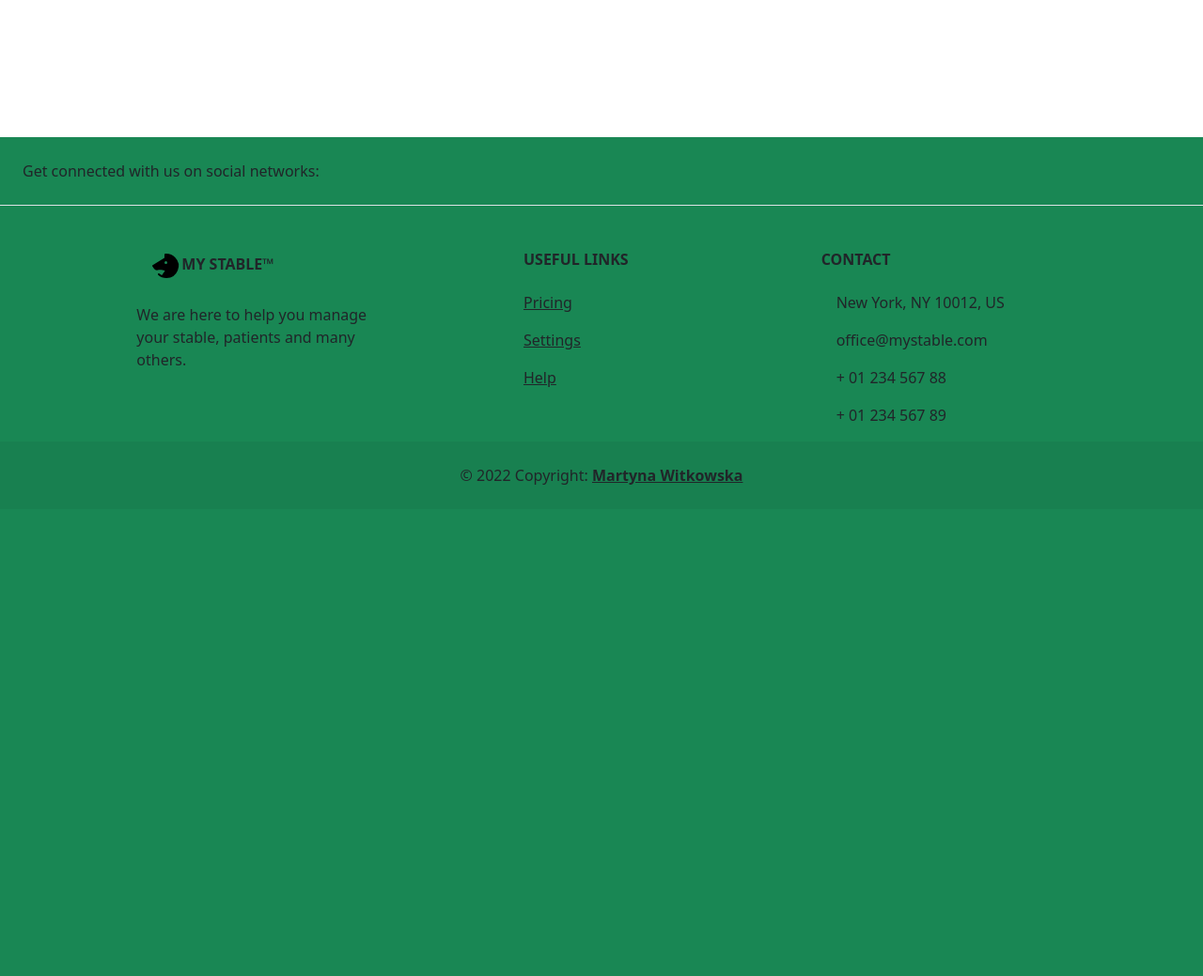
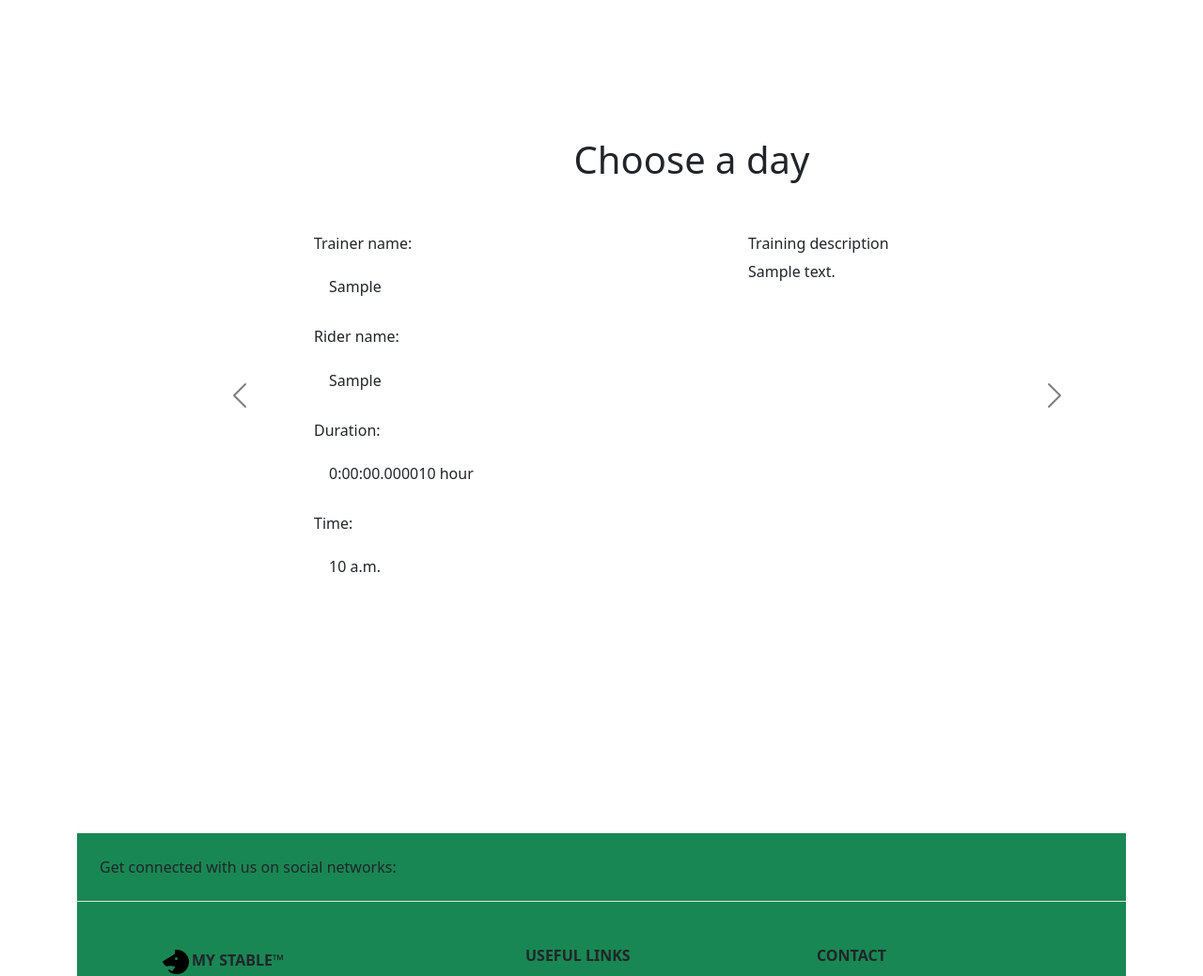
Before and after one commit to martynawitkowska/my_stable, a Django app: a page that uses horses/templates/horses/horse_detail.html in a window 1280 px wide. Shown: the part 466-1505 px from the top of the page at 94% size. Before the commit the page ends 982 px from the top, so only its background shows below. Run offline with Django 4.2, Linux system fonts and the light colour scheme; tables that the repository leaves empty hold one stand-in row (values such as "Sample post"); grey boxes marked "Sample" are stand-in pictures; parts of the project's set-up code (start-up, migrations or seed data) failed here and were passed over; some libraries are stand-ins or nearby versions.

Commit message:
added training carousel to horse detail view

```diff
--- a/horses/templates/horses/horse_detail.html
+++ b/horses/templates/horses/horse_detail.html
@@ -61,44 +61,50 @@
                 {% endif %}
             </table>
         </section>
-    </section>
-    <section class="container">
-        <div class="row m-5">
-            <div class="carousel slide" data-bs-ride="carousel">
-                <div class="carousel-inner container">
+        <section class="row m-5">
+        <div id="carouselExampleDark" class="carousel carousel-dark slide" data-bs-ride="carousel">
+            <div class="carousel-inner p-5 m-5">
                 {% for training in trainings %}
-                        {% if forloop.first %}
-                            <div class="carousel-item active">
-
-                        {% else %}
-                            <div class="carousel-item">
-
+                    {% with forloop.counter0 as i %}
+                        <div class="carousel-item {% if i is 0 %}active{% endif %}">
+                        <div class="text-center">
+                            {% for number, day_name in weekdays %}
+                                {% if training.weekday == number %}
+                                    <h1>{{ day_name }}</h1>
                                 {% endif %}
-                    <div class="carousel-caption">
-
-                        <p>{{ training.weekday }}</p>
+                            {% endfor %}
+                        </div>
+                        <div class="row">
+                            <div class="col m-5">
+                                <h6>Trainer name:</h6>
+                                <p class="p-3">{{ training.trainer }}</p>
+                                <h6>Rider name:</h6>
+                                <p class="p-3">{{ training.raider }}</p>
+                                <h6>Duration:</h6>
+                                <p class="p-3">{{ training.duration }} hour</p>
+                                <h6>Time:</h6>
+                                <p class="p-3">{{ training.hour }}</p>
+                            </div>
+                             <div class="col m-5">
+                                 <h6>Training description</h6>
                                 <p>{{ training.description }}</p>
-                        <p>{{ training.trainer }}</p>
-                        <p>{{ training.raider }}</p>
-                        <p>{{ training.duration }}</p>
-                        <p>{{ training.hour }}</p>
-
                             </div>
                         </div>
+                        </div>
+                    {% endwith %}
                 {% endfor %}
-                    <button class="carousel-control-prev" type="button" data-bs-target="#carouselExampleCaptions"
+            </div>
+            <button class="carousel-control-prev" type="button" data-bs-target="#carouselExampleDark"
                     data-bs-slide="prev">
                 <span class="carousel-control-prev-icon" aria-hidden="true"></span>
                 <span class="visually-hidden">Previous</span>
             </button>
-                    <button class="carousel-control-next" type="button" data-bs-target="#carouselExampleCaptions"
+            <button class="carousel-control-next" type="button" data-bs-target="#carouselExampleDark"
                     data-bs-slide="next">
                 <span class="carousel-control-next-icon" aria-hidden="true"></span>
                 <span class="visually-hidden">Next</span>
             </button>
         </div>
-                </div>
-            </div>
-        </div>
+    </section>
     </section>
 {% endblock %}
--- a/horses/views.py
+++ b/horses/views.py
@@ -86,6 +86,7 @@ class HorseDetailView(DetailView, LoginRequiredMixin):
         try:
             context['feeding'] = models.Feeding.objects.filter(horse=self.object).latest('date_created')
             horse_training = models.HorseTraining.objects.filter(horse=self.object).latest('id')
+            context['weekdays'] = enums.WeekDays.CHOICES
             context['trainings'] = models.Training.objects.filter(horse=horse_training)
         except models.Feeding.DoesNotExist or models.Training.objects.DoesNotExist:
             context['feeding'] = None
```
Lines whose indentation alone changed are shown as unchanged.
